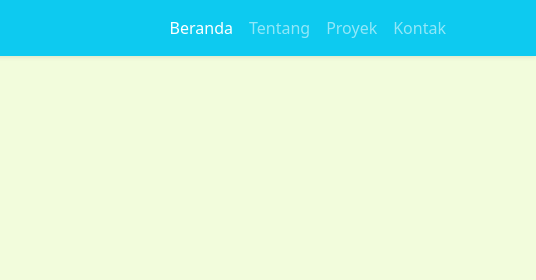
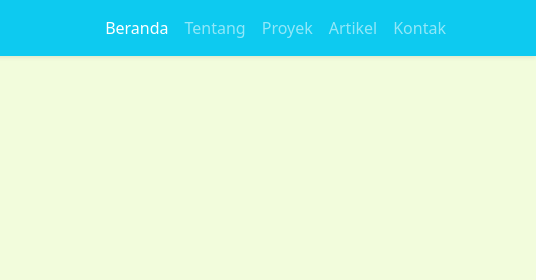
Before and after one commit to luthfihu/luthfihu.github.io, a plain HTML site: page index.html in a window 1280 px wide. Shown: the top 280 px of the page, 744-1280 px from the left. Drawn offline with nearby package versions, Linux system fonts and the light colour scheme.

Commit message:
menambahkan navbar artikel

```diff
--- a/index.html
+++ b/index.html
@@ -30,6 +30,9 @@
                         </li>
                         <li class="nav-item">
                             <a class="nav-link" href="#projects">Proyek</a>
+                        </li>
+                        <li class="nav-item">
+                            <a class="nav-link" href="https://luthfihu.github.io/media-luthfi/index.html">Artikel</a>
                         </li>
                         <li class="nav-item">
                             <a class="nav-link" href="#contact">Kontak</a>
@@ -85,7 +88,7 @@
                             <img src="./img/teknologi.jpg" class="card-img-top" alt="teknologi">
                             <div class="card-body">
                                 <p class="card-text">Teknologi berkembang sangat cepat. Di Era modern seperti ini, kita tidak lepas dari yang namanya teknologi. Oleh karena itu, akan banyak sekali informasi yang akan berguna seputar dunia teknologi dan perkembangannya di Indoenesia.</p><br>
-                                <a href="#" class="btn btn-primary">Artikel</a>
+                                <a href="https://luthfihu.github.io/media-luthfi/index.html" class="btn btn-primary">Artikel</a>
                                 <p>Photo by <a href="https://unsplash.com/@alexkixa?utm_source=unsplash&utm_medium=referral&utm_content=creditCopyText">Alexandre Debiève</a> on <a href="/s/photos/technology?utm_source=unsplash&utm_medium=referral&utm_content=creditCopyText">Unsplash</a>
                                 </p>
                             </div>
@@ -96,7 +99,7 @@
                             <img src="./img/olahraga.jpg" class="card-img-top" alt="olahraga">
                             <div class="card-body">
                                 <p class="card-text">Olahraga sangat penting untuk menjaga kesehatan kita. Namun, saya tidak akan membahas tentang tips-tips menajaga kebugaran. Pada topik ini saya akan membahas seputar dunia olahraga, terutama cabang olahraga sepakbola.</p><br>
-                                <a href="#" class="btn btn-primary">Artikel</a>
+                                <a href="https://luthfihu.github.io/media-luthfi/index.html" class="btn btn-primary">Artikel</a>
                                 <p>Photo by <a href="https://unsplash.com/@jesusance?utm_source=unsplash&utm_medium=referral&utm_content=creditCopyText">Thomas Serer</a> on <a href="/s/photos/football?utm_source=unsplash&utm_medium=referral&utm_content=creditCopyText">Unsplash</a>
                                 </p>
                             </div>
@@ -107,7 +110,7 @@
                             <img src="./img/otomotif.jpg" class="card-img-top" alt="otomotif">
                             <div class="card-body">
                                 <p class="card-text">Seiring berkembangnya zaman, dunia otomotif juga semakin berkembang. Ada yang menjadikannya sebagai kebutuhan ada juga yang menjadikannya sebagai hobi. Para pencinta otomotif semoga mendapat informasi dari halaman ini.</p><br>
-                                <a href="#" class="btn btn-primary">Artikel</a>
+                                <a href="https://luthfihu.github.io/media-luthfi/index.html" class="btn btn-primary">Artikel</a>
                                 <p>Photo by <a href="https://unsplash.com/@harleydavidson?utm_source=unsplash&utm_medium=referral&utm_content=creditCopyText">Harley-Davidson</a> on <a href="/s/photos/modified-motorcycle?utm_source=unsplash&utm_medium=referral&utm_content=creditCopyText">Unsplash</a>
                                 </p>
                             </div>
```
